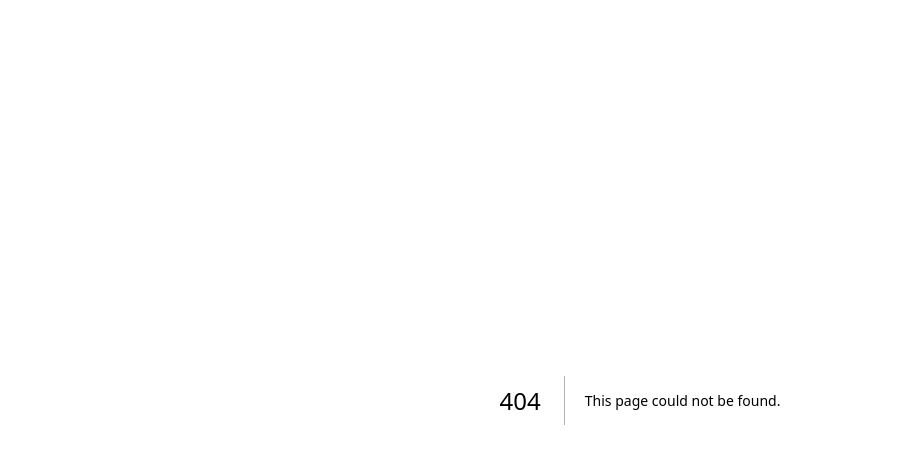
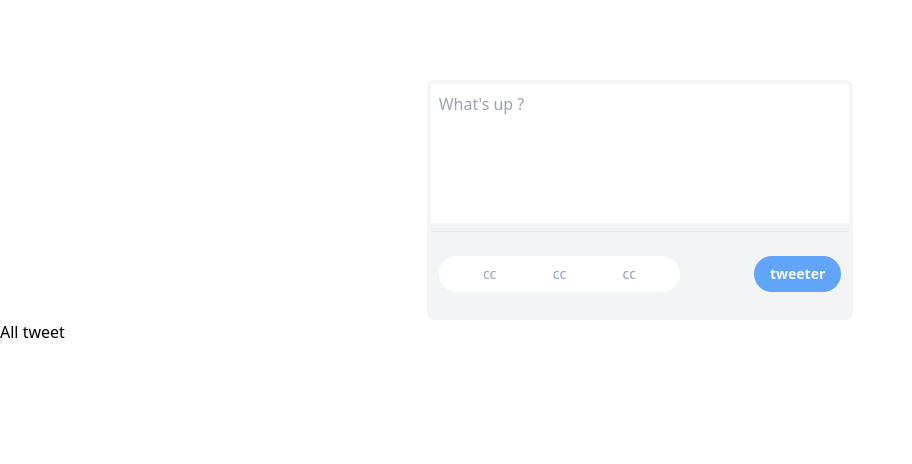
Before and after one commit to molomekeys/twitter-clone, a Next.js app: page /home in a window 1280 px wide. Before the commit this address had no page. Shown: the top 464 px of the page, without its empty margins (0-912 px from the left). Built offline with nearby package versions, Linux system fonts and the light colour scheme.

Commit message:
added the login with google and create the page for the tweet and the main component for tweet with a little bit of design

```diff
--- a/components/FormLogin.tsx
+++ b/components/FormLogin.tsx
@@ -5,7 +5,6 @@ export const FormLogin = () => {
     const passeworldRef=useRef(null);
     const handleLogin=(e:any)=>{
         e.preventDefault();
-        setLoginInput({email:loginRef.current?.value,passeword:passeworldRef.current?.value})
     }
     console.log(loginInput);
 
--- a/components/LoginCard.tsx
+++ b/components/LoginCard.tsx
@@ -4,7 +4,10 @@ import Image from "next/image"
 const LoginCard = () => {
   return (
 
-        <div className="   w-full bg-white justify-around items-center grid grid-cols-1 md:grid-cols-2">
+        <div className="  bg-gradient-to-tr from-gray-50 to-gray-50
+
+
+        w-full  justify-around items-center grid grid-cols-1 md:grid-cols-2">
             <div className="hidden bg-transparent md:flex flex-col gap-10  items-center">
                 <div>
                <Image  className="object-fit-cover"
@@ -21,8 +24,8 @@ const LoginCard = () => {
                </div>
 
 
-            <div className="flex flex-col  gap-20 bg-gray-100 w-full h-full items-center justify-center">
-                    <h3 className="text-3xl text-black">Welcome again</h3>
+            <div className="flex flex-col  gap-20 bg-transparent w-full h-full items-center justify-center">
+                    <h3 className="text-3xl text-black">Welcome back</h3>
                     <FormLogin/>
                     <div className="flex text-center lg:hidden  justify-between rounded-xl  text-gray-200 gap-2  text-sm">
                     <p className="bg-white border-slate-800 border-2 text-slate-800 rounded-xl p-2 ">Login with G</p>
--- /dev/null
+++ b/components/TweetCard.tsx
@@ -0,0 +1,30 @@
+import {useState} from 'react'
+export const TweetCard = () => {
+    const [tweet,setTweet]=useState('')
+
+    function handleTweet(){
+        console.log(tweet)
+    }
+  return (
+    <div className="w-2/6 h-60 bg-gray-100 p-1 flex flex-col gap-2 rounded-lg">
+
+        <textarea maxLength={150}
+        onChange={(e)=>setTweet(e.target.value)} value={tweet}
+         placeholder="What's up ?" className=" text-slate-600 resize-none h-3/5 border-none outline-none p-2"/>
+        <hr></hr>
+        <div className="flex w-full   items-center mt-2 p-2 gap-4 justify-between ">
+           <div className="flex justify-around w-3/5 px-4 py-2  items-center rounded-3xl text-sm bg-white text-slate-400">
+            <p>cc</p>
+            <p>cc</p>
+            <p>cc</p>
+
+           </div>
+           <div className='flex  gap-4 items-center'>
+            <small className='text-gray-500 text-sm'>{tweet.length>0? 150 - tweet.length : ''}</small>
+            <button  onClick={handleTweet}
+            className="bg-blue-400 text-slate-50 p-2 rounded-3xl px-4  text-sm font-semibold ml-auto ">tweeter</button>
+            </div>
+        </div>
+    </div>
+  )
+}
--- a/package.json
+++ b/package.json
@@ -15,6 +15,7 @@
     "@types/react-dom": "18.0.10",
     "eslint": "8.30.0",
     "eslint-config-next": "13.1.1",
+    "firebase": "^9.15.0",
     "next": "13.1.1",
     "react": "18.2.0",
     "react-dom": "18.2.0",
--- /dev/null
+++ b/pages/home.tsx
@@ -0,0 +1,13 @@
+import { TweetCard } from "../components/TweetCard";
+
+export default function Home() {
+  return (
+    <main>
+    <div className="flex justify-center mt-20">
+        <TweetCard/>
+
+    </div>
+    <h2>All tweet</h2>
+    </main>
+  )
+}
--- a/pages/index.tsx
+++ b/pages/index.tsx
@@ -3,14 +3,14 @@ import Image from 'next/image'
 import { Inter } from '@next/font/google'
 import styles from '../styles/Home.module.css'
 import LoginCard from '../components/LoginCard'
-
+import {app,auth,signInWithGoogle} from '../utils/firebase';
 const inter = Inter({ subsets: ['latin'] })
 
 export default function Home() {
   return (
     <>
-
-    <div className='bg-gray-500 w-screen h-screen flex'>
+      <button onClick={signInWithGoogle}>Sign in with google </button>
+    <div className='bg-gray-100 w-screen h-screen flex'>
       <LoginCard/></div>
 
     </>
--- /dev/null
+++ b/utils/firebase.js
@@ -0,0 +1,22 @@
+// Import the functions you need from the SDKs you need
+import { initializeApp } from "firebase/app";
+// TODO: Add SDKs for Firebase products that you want to use
+// https://firebase.google.com/docs/web/setup#available-libraries
+import {getAuth,GoogleAuthProvider,signInWithPopup} from 'firebase/auth'
+// Your web app's Firebase configuration
+const firebaseConfig = {
+  apiKey: "AIzaSyCKTZxbEYUG-H161kTvZnFuj33idOMBAic",
+  authDomain: "twitter-clone-22911.firebaseapp.com",
+  projectId: "twitter-clone-22911",
+  storageBucket: "twitter-clone-22911.appspot.com",
+  messagingSenderId: "674903347206",
+  appId: "1:674903347206:web:50f4ede05ae0d5c59a3387"
+};
+
+// Initialize Firebase
+export const app = initializeApp(firebaseConfig);
+const provider =new GoogleAuthProvider();
+export const auth=getAuth(app);
+export const signInWithGoogle=()=>{
+    signInWithPopup(auth,provider).then((res)=>console.log(res));
+}
```
Also changed, not shown: 1 other file (tests, documents, lock files or other folders).
